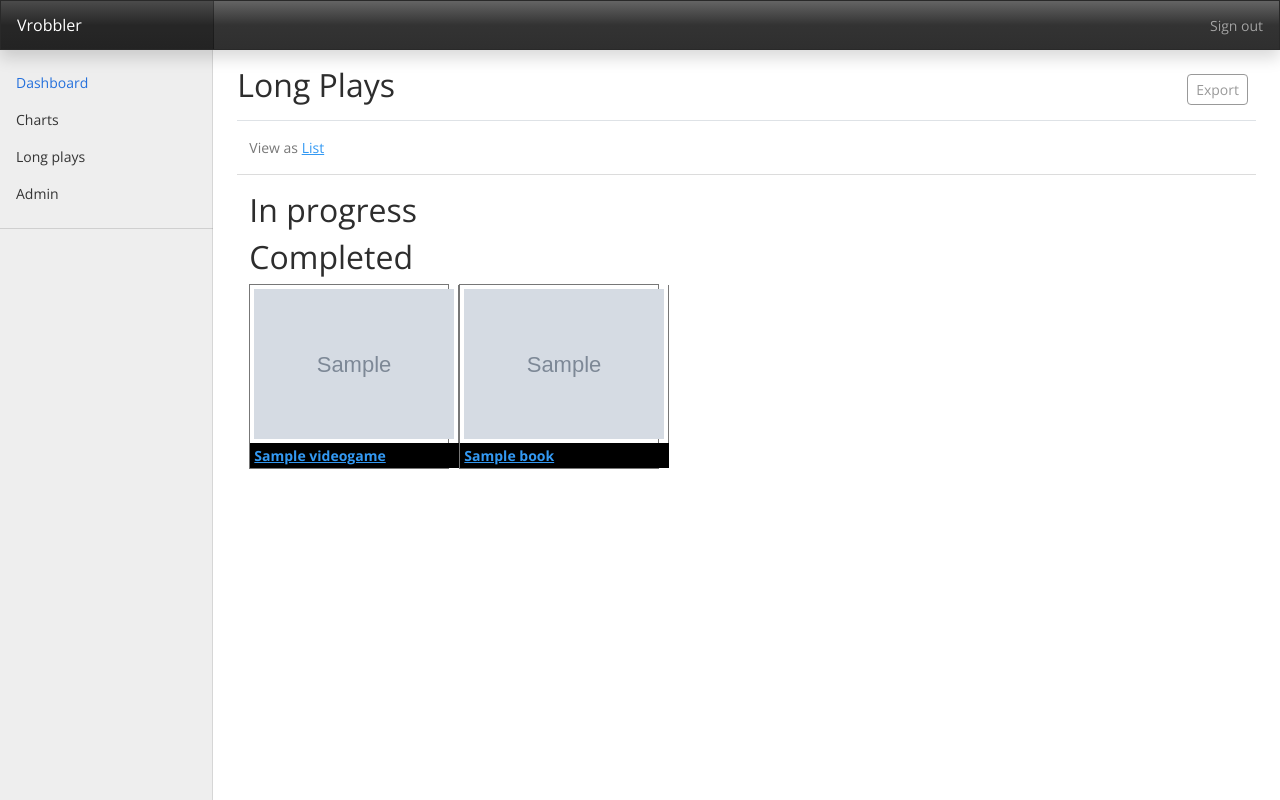
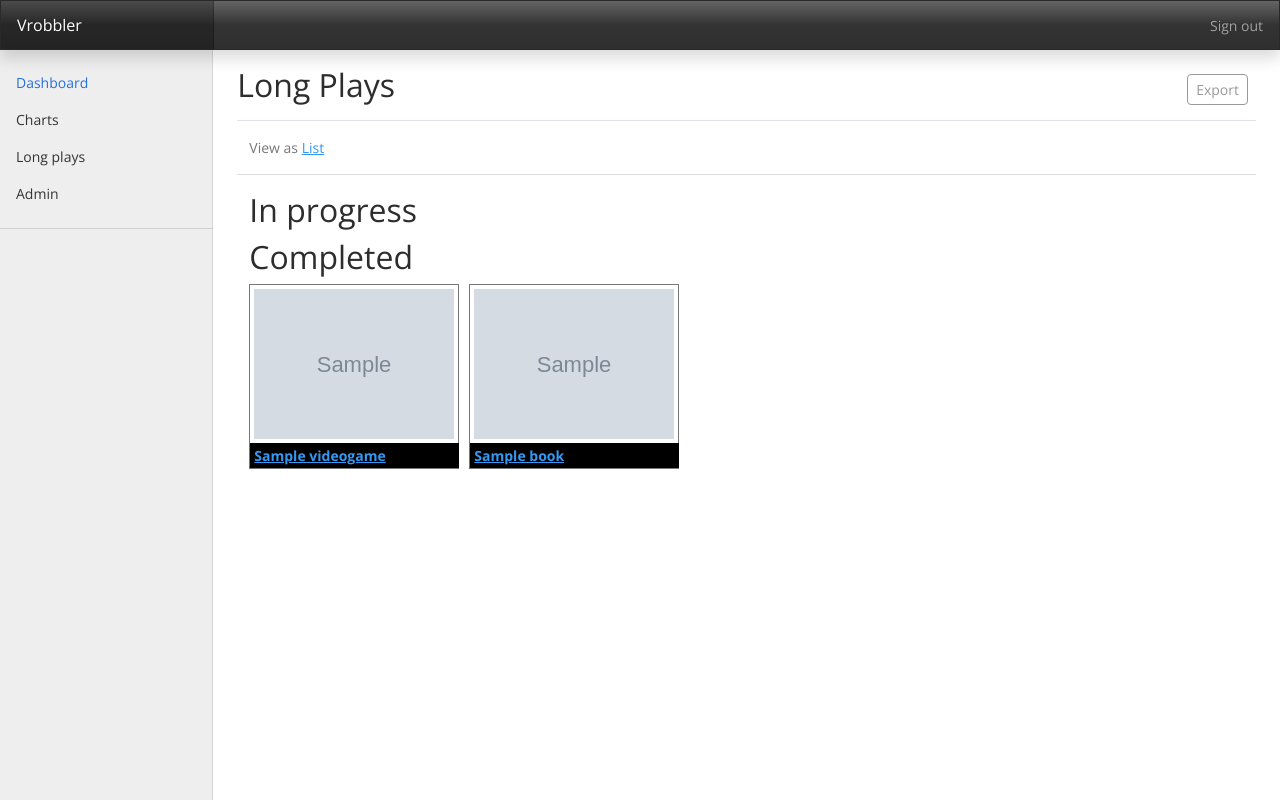
Before and after one commit to powellc/vrobbler, a Django app: page /long-plays/ in a window 1280 px wide. Run offline with Django 3.2, Linux system fonts and the light colour scheme; a user stored in the database is signed in; tables that the repository leaves empty hold one stand-in row (values such as "Sample post"); grey boxes marked "Sample" are stand-in pictures; parts of the project's set-up code (start-up, migrations or seed data) failed here and were passed over; some libraries are stand-ins or nearby versions.

Commit message:
Fix padding on long play media

```diff
--- a/vrobbler/templates/scrobbles/long_plays_in_progress.html
+++ b/vrobbler/templates/scrobbles/long_plays_in_progress.html
@@ -21,12 +21,12 @@
     <div>
         {% for media in in_progress %}
         {% if media.hltb_cover %}
-        <dl style="width: 205px; float: left; margin-right:10px;">
+        <dl style="width: 210px; float: left; margin-right:10px;">
             <dd><a href="{{media.get_absolute_url}}"><img src="{{media.hltb_cover.url}}" width=200 /></a></dd>
             <dt><a href="{{media.get_absolute_url}}">{{media.title}}</a></dt>
         </dl>
         {% elif media.cover %}
-        <dl style="width: 205px; float: left; margin-right:10px;">
+        <dl style="width: 210px; float: left; margin-right:10px;">
             <dd><a href="{{media.get_absolute_url}}"><img src="{{media.cover.url}}" width=200 /></a></dd>
             <dt><a href="{{media.get_absolute_url}}">{{media.title}}</a></dt>
         </dl>
@@ -61,12 +61,12 @@
     <div>
         {% for media in completed %}
         {% if media.hltb_cover %}
-        <dl style="width: 200px; float: left; margin-right:10px;">
+        <dl style="width: 210px; float: left; margin-right:10px;">
             <dd><a href="{{media.get_absolute_url}}"><img src="{{media.hltb_cover.url}}" width=200 /></a></dd>
             <dt><a href="{{media.get_absolute_url}}">{{media.title}}</a></dt>
         </dl>
         {% elif media.cover %}
-        <dl style="width: 200px; float: left; margin-right:10px;">
+        <dl style="width: 210px; float: left; margin-right:10px;">
             <dd><a href="{{media.get_absolute_url}}"><img src="{{media.cover.url}}" width=200 /></a></dd>
             <dt><a href="{{media.get_absolute_url}}">{{media.title}}</a></dt>
         </dl>
```
